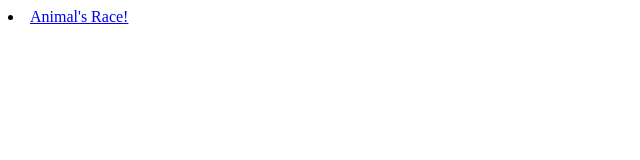
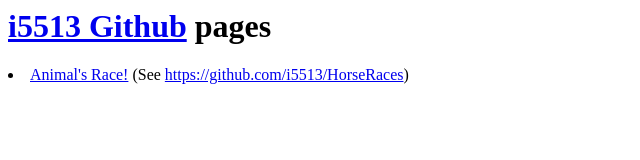
Before and after one commit to i5513/i5513.github.io, a plain HTML site: page index.html in a window 1280 px wide. Shown: the whole page, without its empty margins (0-640 px from the left). Drawn offline with Linux system fonts and the light colour scheme.

Commit message:
Reference to github page

```diff
--- a/index.html
+++ b/index.html
@@ -3,6 +3,7 @@
 	<title>i5513 github pages</title>
 	</head>
 	<body>
-		<li><a href="horserace.html">Animal's Race!</li>
+		<h1><a href="https://github.com/i5513/">i5513 Github</a> pages</h1>
+		<li><a href="horserace.html">Animal's Race!</a> (See <a href="https://github.com/i5513/HorseRaces">https://github.com/i5513/HorseRaces</a>)</li>
 	</body>
 </html>
```
